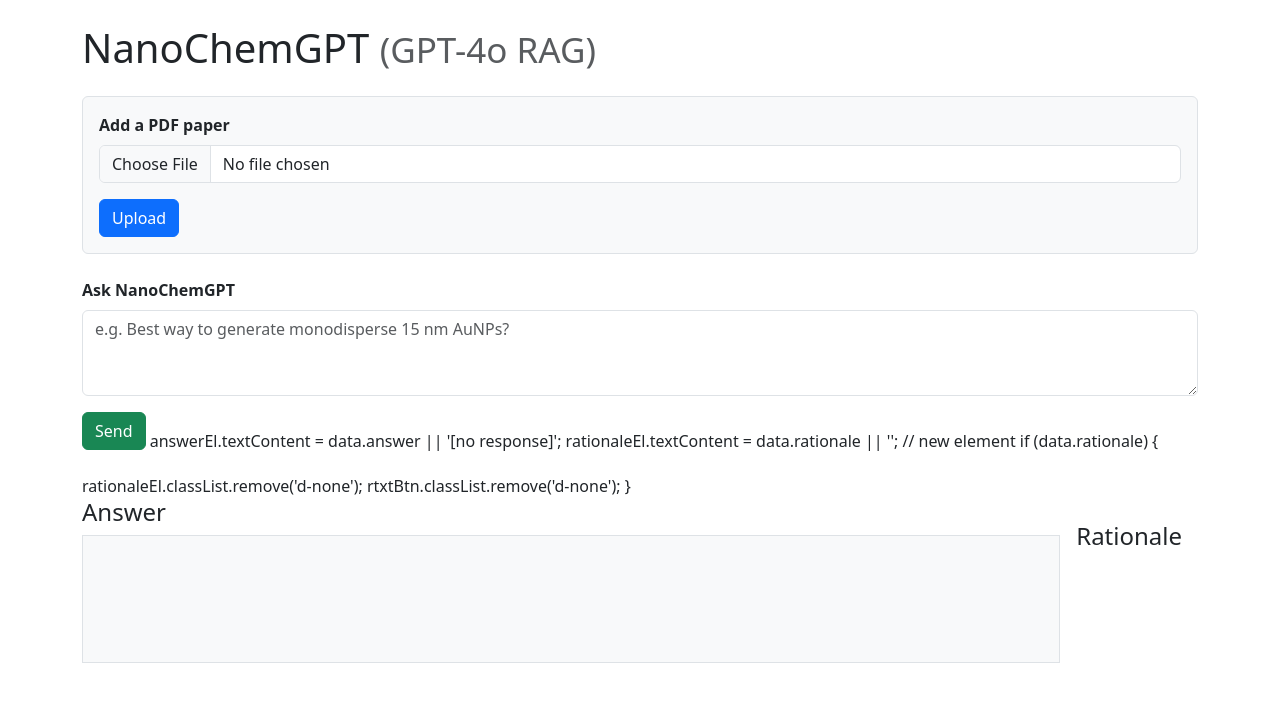
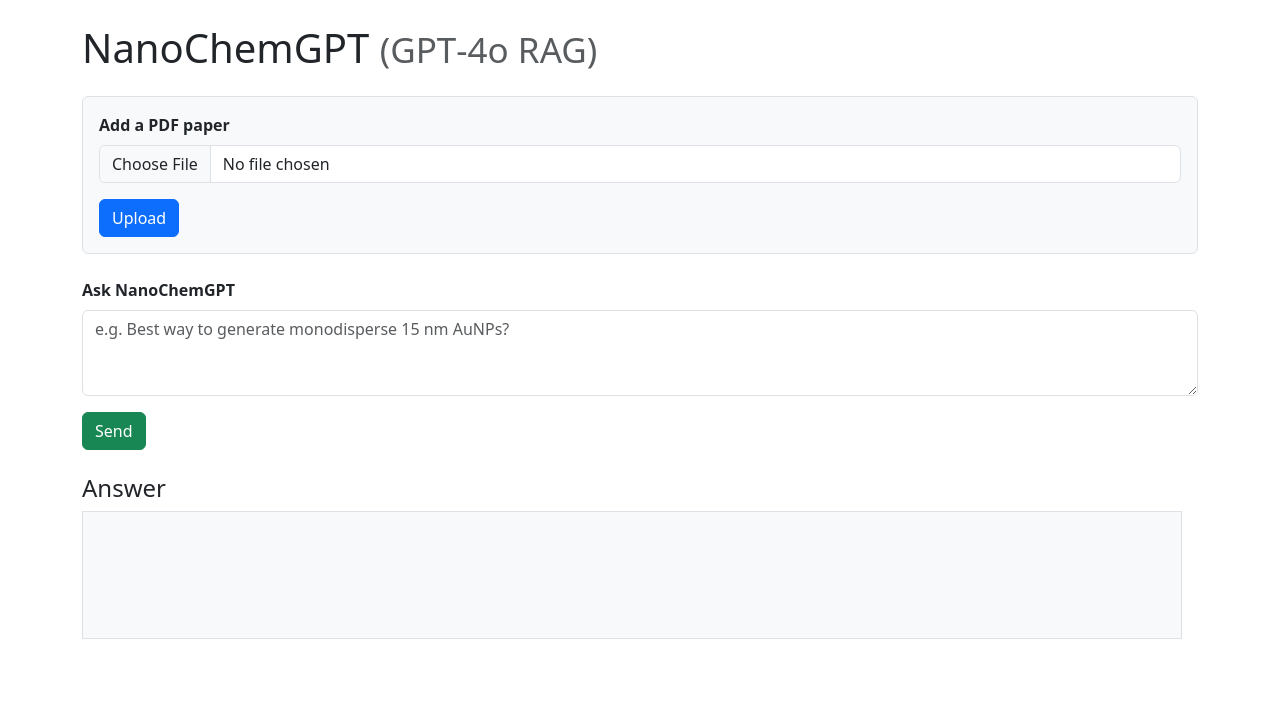
Before and after one commit to DMCarnahan/NanoChemGPT, a Flask app: page / in a window 1280 px wide. Shown: the top 702 px of the page. Run offline with Flask 3, Linux system fonts and the light colour scheme; parts of the project's set-up code (start-up, migrations or seed data) failed here and were passed over.

Commit message:
Update index.html

```diff
--- a/templates/index.html
+++ b/templates/index.html
@@ -4,185 +4,146 @@
   <meta charset="utf-8" />
   <meta name="viewport" content="width=device-width, initial-scale=1" />
   <title>NanoChemGPT</title>
-  <link href="https://cdn.jsdelivr.net/npm/bootstrap@5.3.3/dist/css/bootstrap.min.css" rel="stylesheet"/>
+  <link href="https://cdn.jsdelivr.net/npm/bootstrap@5.3.3/dist/css/bootstrap.min.css" rel="stylesheet" />
 </head>
 <body class="container py-4">
-  <h1 class="mb-4">NanoChemGPT <small class="text-muted fw-light">(GPT-4o RAG)</small></h1>
+  <h1 class="mb-4">NanoChemGPT <small class="text-muted fw-light">(GPT‑4o RAG)</small></h1>
 
-  <!-- PDF upload -->
+  <!-- ░░ PDF upload ░░ -->
   <form id="uploadForm" action="/upload" method="post" enctype="multipart/form-data" class="mb-4 p-3 border rounded bg-light">
     <div class="mb-3">
       <label class="form-label fw-semibold">Add a PDF paper</label>
-      <input class="form-control" type="file" name="pdf" accept="application/pdf" required>
+      <input class="form-control" type="file" name="pdf" accept="application/pdf" required />
     </div>
     <button class="btn btn-primary">Upload</button>
     <span id="uploadStatus" class="ms-3 text-success"></span>
   </form>
 
-  <!-- Question input -->
+  <!-- ░░ Question ░░ -->
   <div class="mb-3">
     <label for="question" class="form-label fw-semibold">Ask NanoChemGPT</label>
-    <textarea id="question" class="form-control" rows="3" placeholder="e.g. Best way to generate monodisperse 15 nm AuNPs?"></textarea>
-    </div>
-    <button id="sendBtn" class="btn btn-success mb-4">Send</button>
-    answerEl.textContent    = data.answer || '[no response]';
-  rationaleEl.textContent = data.rationale || '';      // new element
-  if (data.rationale) {
-    rationaleEl.classList.remove('d-none');
-    rtxtBtn.classList.remove('d-none');
-  }
+    <textarea id="question" class="form-control" rows="3" placeholder="e.g. Best way to generate monodisperse 15 nm AuNPs?"></textarea>
+  </div>
+  <button id="sendBtn" class="btn btn-success mb-4">Send</button>
 
-  <!-- Answer + buttons row -->
+  <!-- ░░ Answer + action buttons ░░ -->
   <div class="d-flex flex-column flex-md-row align-items-start gap-3">
     <div class="flex-grow-1">
       <h4>Answer</h4>
-      <pre id="answer" class="border p-3 bg-light"
-           style="min-height:8rem; white-space:pre-wrap;"></pre>
-      </div>
-    <h4 class="mt-4">Rationale</h4>
-  <pre id="rationale" class="border p-3 bg-light d-none"
-       style="white-space:pre-wrap;"></pre>
+      <pre id="answer" class="border p-3 bg-light" style="min-height:8rem; white-space:pre-wrap;"></pre>
+    </div>
 
-  <button id="rtxtBtn"
-          class="btn btn-outline-secondary mt-2 d-none">
-    Download Rationale .txt
-  </button>
-
-    <!-- both buttons carry d-none until shown by JS -->
     <div class="pt-md-4">
-      <button id="exportBtn"
-              class="btn btn-outline-secondary d-none">
-        Export as JSON
-      </button>
-
-      <button id="txtBtn"
-              class="btn btn-outline-secondary mt-2 d-none">
-        Download as .txt
-      </button>
+      <button id="exportBtn" class="btn btn-outline-secondary d-none">Export → JSON</button>
+      <button id="txtBtn"     class="btn btn-outline-secondary mt-2 d-none">Download → TXT</button>
     </div>
   </div>
 
-  <!-- Hidden until JSON produced -->
-  <pre id="output" class="border p-3 bg-light mt-3 d-none" style="white-space:pre-wrap;"></pre>
+  <!-- ░░ Rationale + download ░░ -->
+  <h4 class="mt-4 d-none" id="rationaleHeader">Rationale</h4>
+  <pre id="rationale" class="border p-3 bg-light d-none" style="white-space:pre-wrap;"></pre>
+  <button id="rtxtBtn" class="btn btn-outline-secondary mt-2 d-none">Download Rationale → TXT</button>
 
-  <!-- Scripts -->
+  <!-- ░░ Scripts ░░ -->
   <script>
-    // intercept upload form submission to stay on page
+    /* ---------- helpers ---------- */
+    const postForm = (url, payload) => fetch(url, {
+      method: 'POST',
+      headers: { 'Content-Type': 'application/x-www-form-urlencoded' },
+      body  : new URLSearchParams(payload)
+    });
+
+    /* ---------- element refs ---------- */
+    const sendBtn     = document.getElementById('sendBtn');
+    const answerEl    = document.getElementById('answer');
+    const exportBtn   = document.getElementById('exportBtn');
+    const txtBtn      = document.getElementById('txtBtn');
+    const rationaleEl = document.getElementById('rationale');
+    const rationaleHd = document.getElementById('rationaleHeader');
+    const rtxtBtn     = document.getElementById('rtxtBtn');
+
+    /* ---------- upload interceptor ---------- */
     document.getElementById('uploadForm').addEventListener('submit', async (ev) => {
       ev.preventDefault();
-      const form = ev.currentTarget;
-      const data = new FormData(form);
-      const res  = await fetch('/upload', { method: 'POST', body: data });
-      const json = await res.json();
+      const form   = ev.currentTarget;
+      const data   = new FormData(form);
+      const res    = await fetch('/upload', { method: 'POST', body: data });
+      const json   = await res.json();
       document.getElementById('uploadStatus').textContent = json.status === 'ok' ? '✓ uploaded' : 'upload failed';
       form.reset();
     });
 
-    // Helper: POST url-encoded
-    const postForm = (url, payload) => fetch(url, {
-      method: 'POST',
-      headers: { 'Content-Type': 'application/x-www-form-urlencoded' },
-      body: new URLSearchParams(payload)
-    });
+    /* ---------- send question ---------- */
+    sendBtn.addEventListener('click', async () => {
+      const question = document.getElementById('question').value.trim();
+      if (!question) return;
 
-    const exportBtn = document.getElementById('exportBtn');
-    const txtBtn    = document.getElementById('txtBtn');
-    const answerEl  = document.getElementById('answer');
-    const sendBtn   = document.getElementById('sendBtn');
-
-    sendBtn.addEventListener('click', async () => {
-      const q = document.getElementById('question').value.trim();
-      if (!q) return;
-
-      // hide buttons & clear old answer while waiting
-      exportBtn.classList.add('d-none');
-      txtBtn.classList.add('d-none');
+      // reset previous UI
+      [exportBtn, txtBtn, rationaleEl, rationaleHd, rtxtBtn].forEach(el => el.classList.add('d-none'));
       answerEl.textContent = '';
       sendBtn.disabled = true;
 
-      const res  = await fetch('/ask', {
-        method : 'POST',
-        headers: { 'Content-Type': 'application/x-www-form-urlencoded' },
-        body   : new URLSearchParams({ question: q })
-      });
+      const res  = await postForm('/ask', { question });
       const data = await res.json();
+
       answerEl.textContent = data.answer || data.error || '[no response]';
       sendBtn.disabled = false;
 
-      // show buttons only if we got an answer
-      if (answerEl.textContent.trim()) {
+      if (data.answer) {
         exportBtn.classList.remove('d-none');
         txtBtn.classList.remove('d-none');
       }
+      if (data.rationale) {
+        rationaleEl.textContent = data.rationale;
+        rationaleEl.classList.remove('d-none');
+        rationaleHd.classList.remove('d-none');
+        rtxtBtn.classList.remove('d-none');
+      }
     });
+
+    /* ---------- download main answer ---------- */
+    txtBtn.addEventListener('click', async () => {
+      const answer   = answerEl.textContent.trim();
+      const question = document.getElementById('question').value.trim();
+      if (!answer) return;
+      const res = await fetch('/save_txt', {
+        method : 'POST', headers: { 'Content-Type': 'application/json' },
+        body   : JSON.stringify({ question, answer })
+      });
+      const blob = await res.blob();
+      const url  = URL.createObjectURL(blob);
+      Object.assign(document.createElement('a'), { href: url, download: 'answer.txt' }).click();
+      URL.revokeObjectURL(url);
+    });
+
+    /* ---------- download rationale ---------- */
     rtxtBtn.addEventListener('click', async () => {
-      const rationale = document.getElementById('rationale').textContent.trim();
+      const rationale = rationaleEl.textContent.trim();
       const question  = document.getElementById('question').value.trim();
-      if (!rationale) { alert('No rationale to save!'); return; }
-
-      const res = await fetch('/save_txt', {              // reuse the same route
-        method : 'POST',
-        headers: { 'Content-Type': 'application/json' },
+      if (!rationale) return;
+      const res = await fetch('/save_txt', {
+        method : 'POST', headers: { 'Content-Type': 'application/json' },
         body   : JSON.stringify({ question, answer: rationale })
       });
       const blob = await res.blob();
       const url  = URL.createObjectURL(blob);
-      Object.assign(document.createElement('a'), {
-        href: url,
-        download: 'rationale.txt'
-      }).click();
+      Object.assign(document.createElement('a'), { href: url, download: 'rationale.txt' }).click();
       URL.revokeObjectURL(url);
     });
 
-
-    // Export to JSON
-    document.getElementById('exportBtn').addEventListener('click', async () => {
-      const raw = document.getElementById('answer').textContent.trim();
+    /* ---------- export JSON ---------- */
+    exportBtn.addEventListener('click', async () => {
+      const raw = answerEl.textContent.trim();
       if (!raw) { alert('No answer to export!'); return; }
-
       const res = await fetch('/parse', {
-        method : 'POST',
-        headers: { 'Content-Type': 'application/json' },
+        method : 'POST', headers: { 'Content-Type': 'application/json' },
         body   : JSON.stringify({ text: raw })
       });
-
-      if (!res.ok) {
-        const { error } = await res.json();
-        alert('Parser error: ' + error);
-        return;
-      }
-
-      const jsonData = await res.json();
-      const pretty   = JSON.stringify(jsonData, null, 2);
-      const outputEl = document.getElementById('output');
-
-    // Download file
-      const blob = new Blob([pretty], { type: 'application/json' });
-      const url  = URL.createObjectURL(blob);
+      if (!res.ok) { const { error } = await res.json(); alert('Parser error: ' + error); return; }
+      const pretty = JSON.stringify(await res.json(), null, 2);
+      const blob   = new Blob([pretty], { type: 'application/json' });
+      const url    = URL.createObjectURL(blob);
       Object.assign(document.createElement('a'), { href: url, download: 'procedure.json' }).click();
-      URL.revokeObjectURL(url);
-    });
-
-    // Download txt file
-    document.getElementById('txtBtn').addEventListener('click', async () => {
-      const answer   = document.getElementById('answer').textContent.trim();
-      const question = document.getElementById('question').value.trim();
-      if (!answer) { alert('No answer to save!'); return; }
-
-      const res = await fetch('/save_txt', {
-        method : 'POST',
-        headers: { 'Content-Type': 'application/json' },
-        body   : JSON.stringify({ question, answer })
-      });
-      if (!res.ok) { alert('Server error'); return; }
-
-      const blob = await res.blob();
-      const url  = URL.createObjectURL(blob);
-      Object.assign(document.createElement('a'), {
-        href: url,
-        download: res.headers.get('Content-Disposition')
-                    ?.match(/filename=\"(.+)\"/)?.[1] || 'answer.txt'
-      }).click();
       URL.revokeObjectURL(url);
     });
   </script>
```
